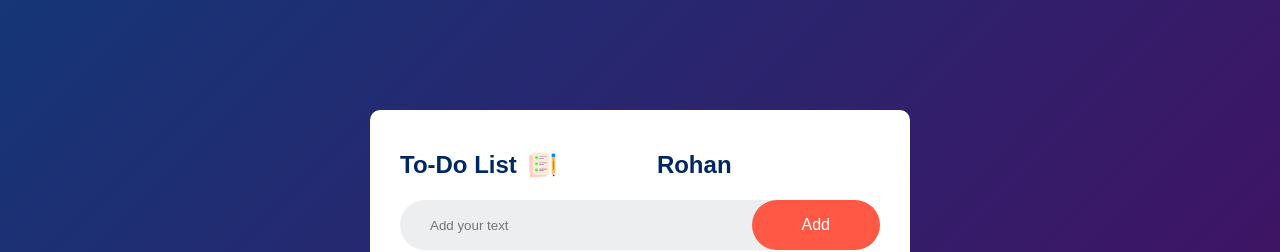
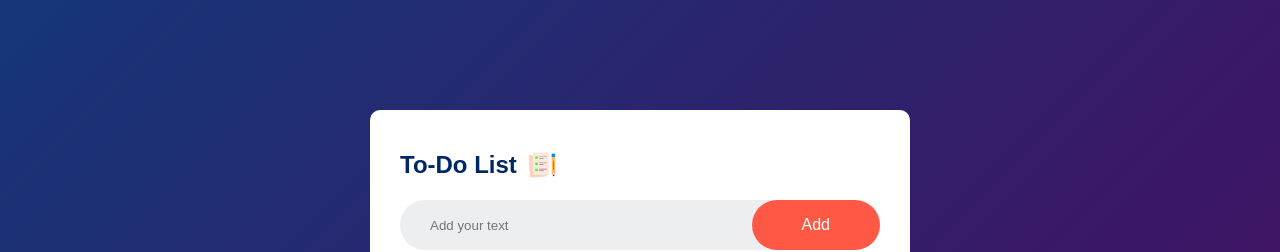
Before and after one commit to CompetitiveRohan/To--Do, a plain HTML site: page To-Do-List/index.html in a window 1280 px wide. Shown: the top 252 px of the page. Drawn offline with Linux system fonts and the light colour scheme.

Commit message:
remove the name  through the taskbar

```diff
--- a/To-Do-List/index.html
+++ b/To-Do-List/index.html
@@ -9,7 +9,7 @@
 <body>
     <div class="container">
         <div class="todo-app">
-            <h2>To-Do List <img src="images/icon.png" alt="">&nbsp;&nbsp;&nbsp;&nbsp;&nbsp;&nbsp;&nbsp;&nbsp;&nbsp;&nbsp;&nbsp;&nbsp;&nbsp;&nbsp; Rohan </h2>
+            <h2>To-Do List <img src="images/icon.png" alt=""></h2>
             <div class="row">
                 <input type="text" id="input-box" placeholder="Add your text">
                 <button onclick="addTask()">Add</button>
```
